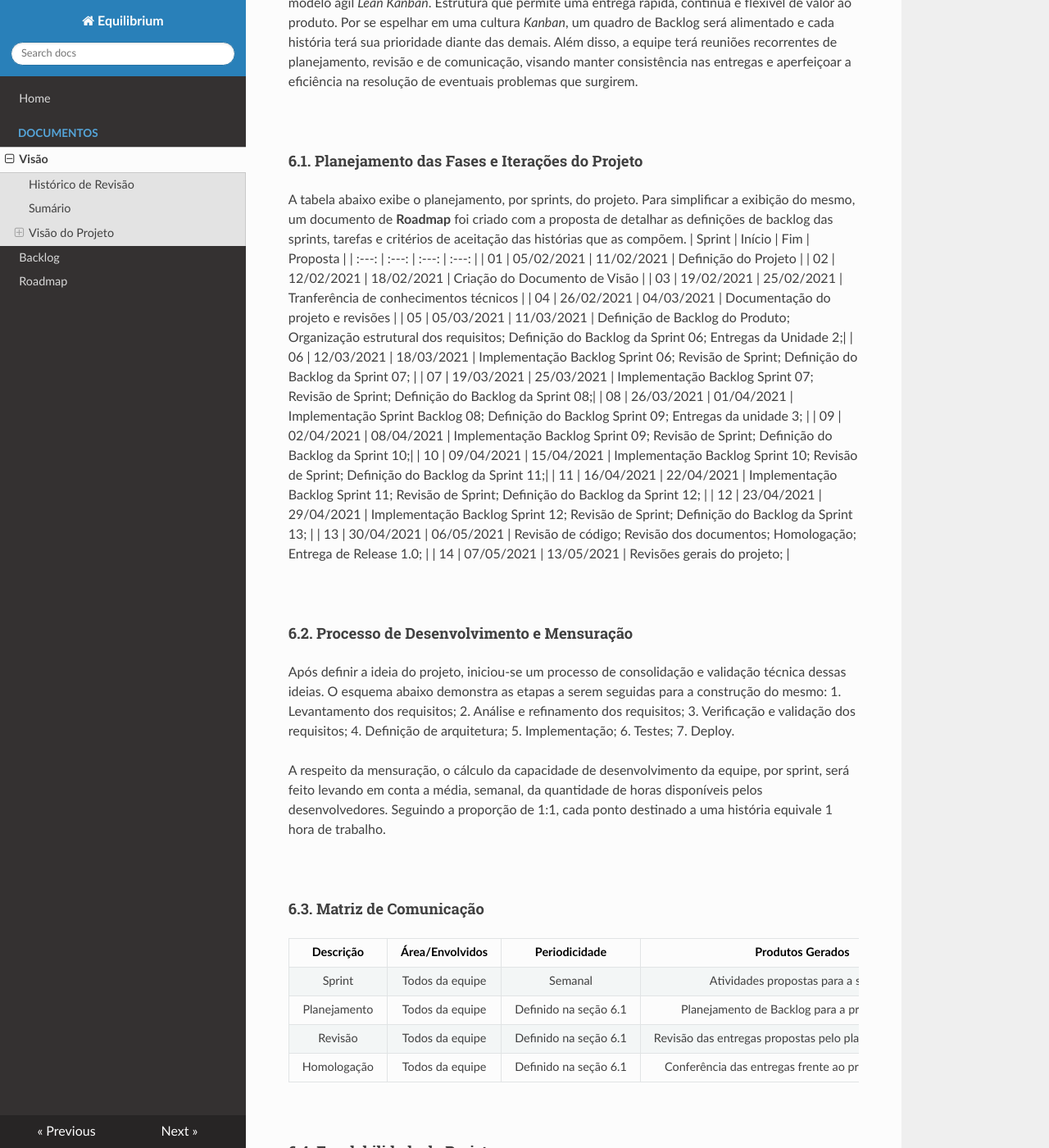
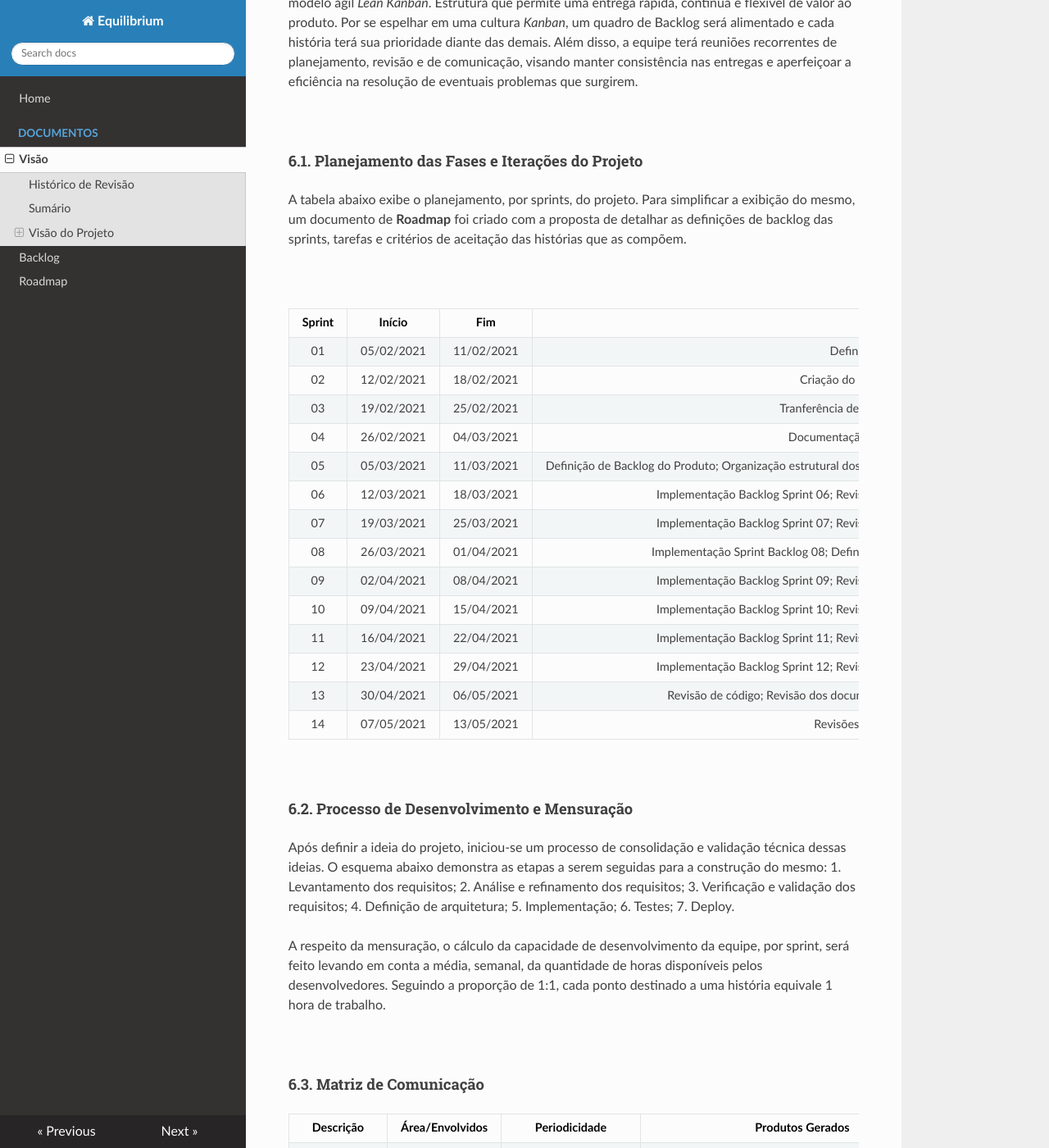
Before and after one commit to Cerrado-Agil/Equilibrium, an MkDocs documentation site: the page built from docs/documento_de_visao.md, in a window 1280 px wide and 1400 px high, scrolled down 3050 px. Shown: the whole window at 82% size. Built offline with MkDocs 1.6.1, drawn with Linux system fonts in a browser that asks for light colours; nearby versions of some CDN libraries.

Commit message:
[update] resolvendo conflitos

```diff
--- a/docs/documento_de_visao.md
+++ b/docs/documento_de_visao.md
@@ -98,6 +98,9 @@ O **Equilibrium** utilizará como premissa organizacional de projeto de desenvol
 &nbsp;
 #### 6.1. Planejamento das Fases e Iterações do Projeto
 A tabela abaixo exibe o planejamento, por sprints, do projeto. Para simplificar a exibição do mesmo, um documento de **Roadmap** foi criado com a proposta de detalhar as definições de backlog das sprints, tarefas e critérios de aceitação das histórias que as compõem.
+
+&nbsp;
+
 | Sprint | Início | Fim | Proposta |
 | :---: | :---: | :---: | :---: |
 | 01 | 05/02/2021 | 11/02/2021 | Definição do Projeto |
@@ -113,7 +116,7 @@ A tabela abaixo exibe o planejamento, por sprints, do projeto. Para simplificar
 | 11 | 16/04/2021 | 22/04/2021 | Implementação Backlog Sprint 11; Revisão de Sprint; Definição do Backlog da Sprint 12; |
 | 12 | 23/04/2021 | 29/04/2021 | Implementação Backlog Sprint 12; Revisão de Sprint; Definição do Backlog da Sprint 13; |
 | 13 | 30/04/2021 | 06/05/2021 | Revisão de código; Revisão dos documentos; Homologação; Entrega de Release 1.0; |
-| 14 | 07/05/2021 | 13/05/2021 | Revisões gerais do projeto; |
+| 14 | 07/05/2021 | 13/05/2021 | Revisões gerais do projeto;|
 
 &nbsp;
 #### 6.2. Processo de Desenvolvimento e Mensuração
```
Also changed, not shown: docs/backlog.md (+3 -3 lines).
